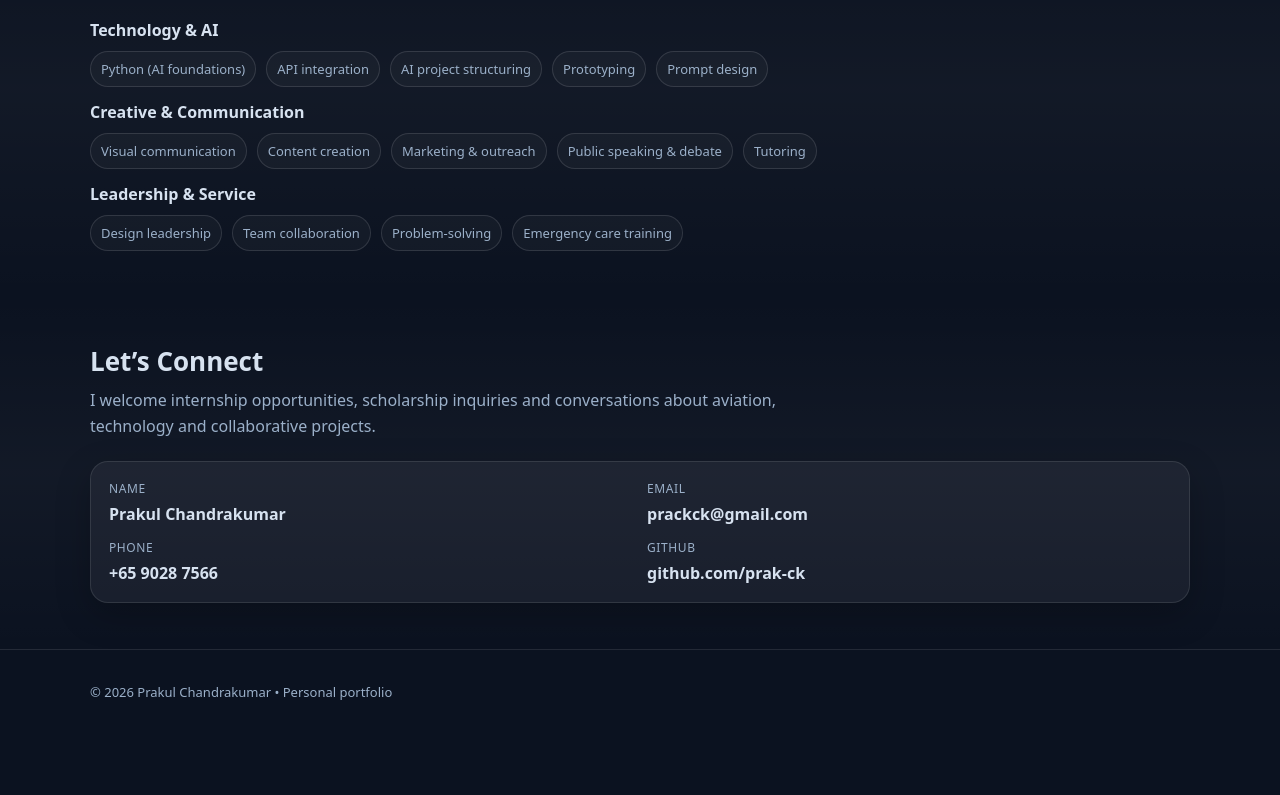
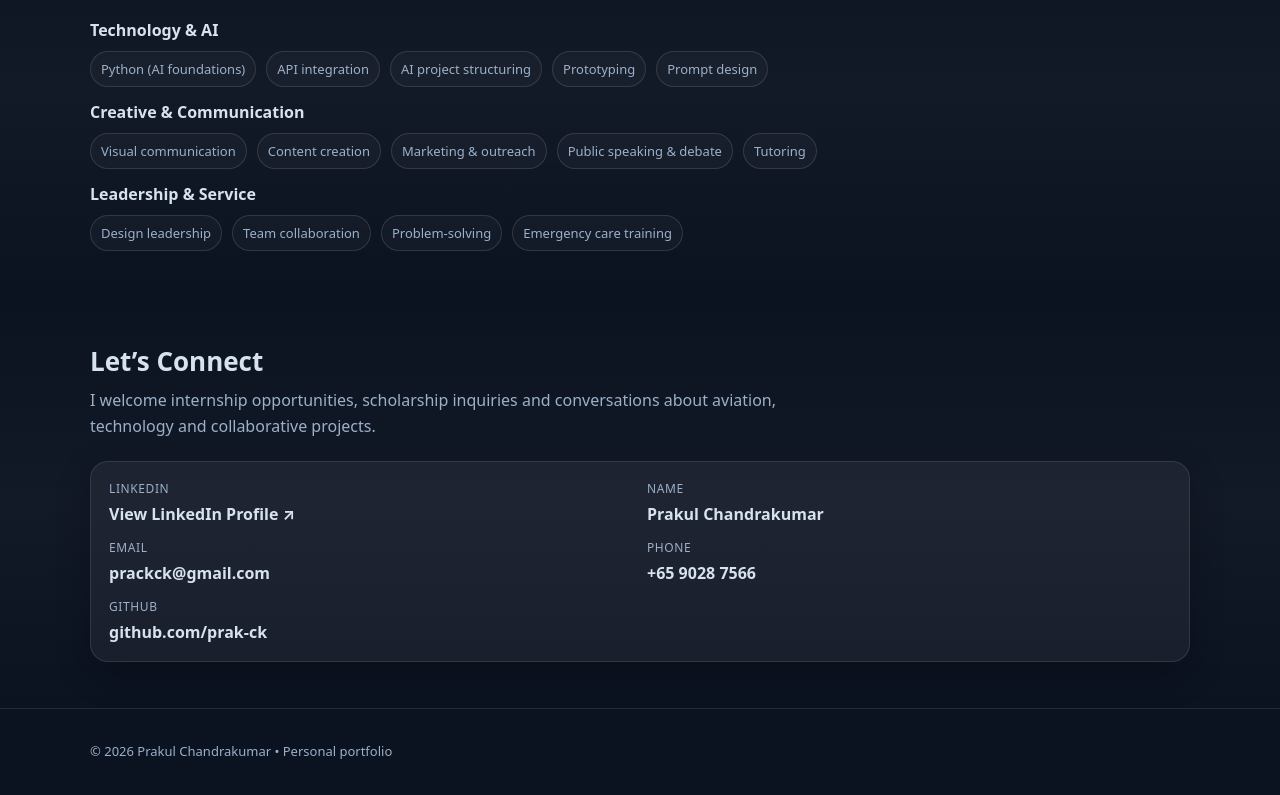
Before and after one commit to prak-ck/prak-ck.github.io, a plain HTML site: page index.html in a window 1280 px wide. Shown: the part 3496-4291 px from the top of the page. Before the commit the page ends 4240 px from the top, so only its background shows below. Drawn offline with Linux system fonts and the light colour scheme.

Commit message:
Update index.html

```diff
--- a/index.html
+++ b/index.html
@@ -614,6 +614,18 @@
           </p>
 
           <div class="contact card">
+            <div>
+  <div class="contact__label">LinkedIn</div>
+  <div class="contact__value">
+    <a
+      href="https://www.linkedin.com/in/your-username/"
+      target="_blank"
+      rel="noopener noreferrer"
+    >
+      View LinkedIn Profile ↗
+    </a>
+  </div>
+</div>
 
             <div>
               <div class="contact__label">Name</div>
```
